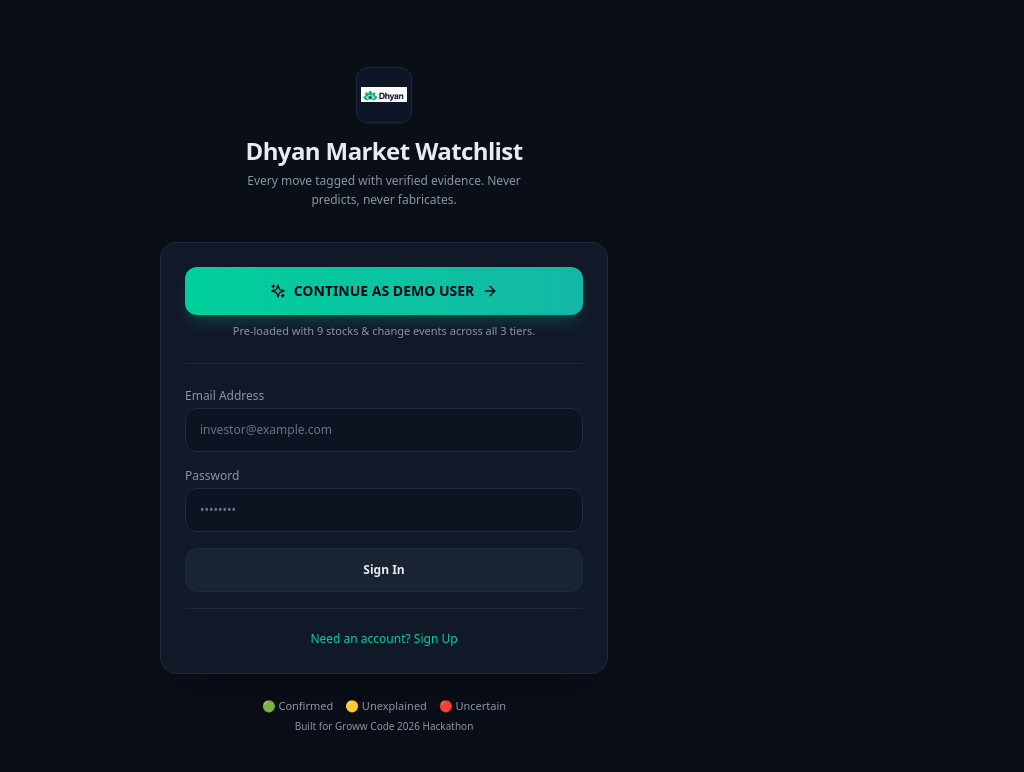
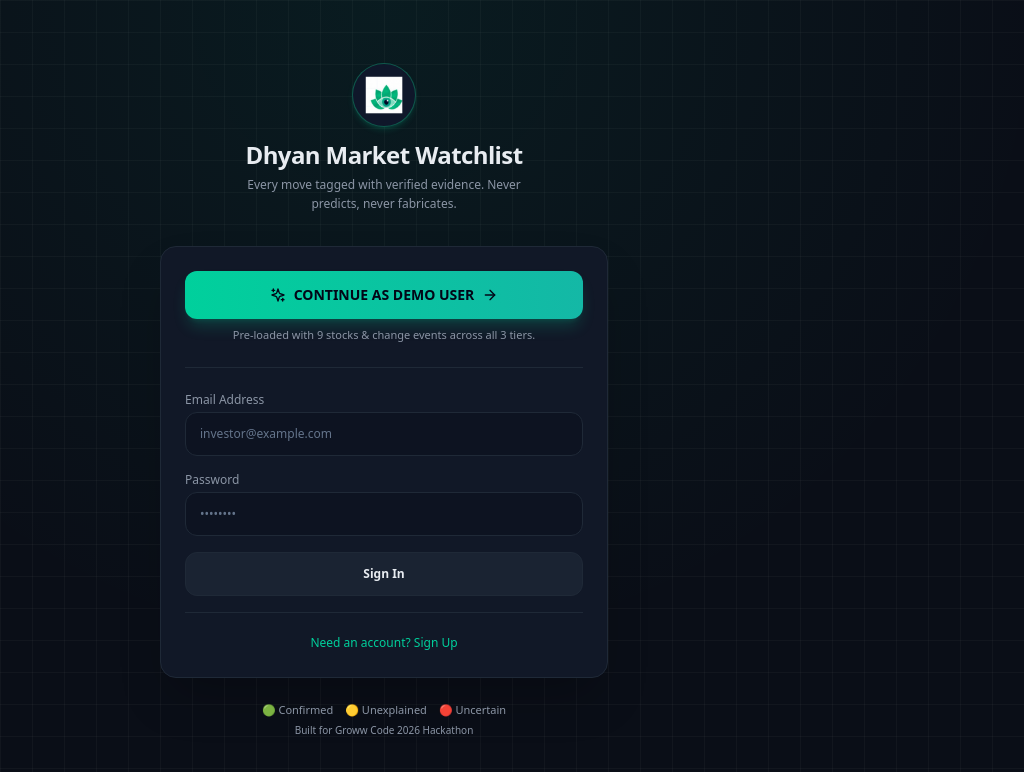
Before and after one commit to maanvi14/Dhyan-Smart-WatchList, a Next.js app in the folder frontend/: page /login in a window 1280 px wide. Shown: the top 772 px of the page, without its empty margins (256-1280 px from the left). Built offline with nearby package versions, Linux system fonts and the light colour scheme; no server answers.

Commit message:
feat: make Dhyan logo circular & larger, add Groww-style subtle fintech matrix background grid and ambient glow

```diff
--- a/frontend/src/app/globals.css
+++ b/frontend/src/app/globals.css
@@ -98,3 +98,21 @@
   background: var(--header-bg);
   border-color: var(--header-border);
 }
+
+/* Groww-inspired modern fintech grid & ambient glow */
+.bg-grid-fintech {
+  background-size: 32px 32px;
+  background-image:
+    linear-gradient(to right, rgba(0, 0, 0, 0.035) 1px, transparent 1px),
+    linear-gradient(to bottom, rgba(0, 0, 0, 0.035) 1px, transparent 1px);
+}
+
+.dark .bg-grid-fintech {
+  background-image:
+    linear-gradient(to right, rgba(255, 255, 255, 0.03) 1px, transparent 1px),
+    linear-gradient(to bottom, rgba(255, 255, 255, 0.03) 1px, transparent 1px);
+}
+
+.ambient-glow {
+  background: radial-gradient(circle at 50% 0%, rgba(0, 208, 156, 0.07) 0%, transparent 65%);
+}
--- a/frontend/src/app/login/page.tsx
+++ b/frontend/src/app/login/page.tsx
@@ -71,8 +71,9 @@
   };
 
   return (
-    <div className="min-h-screen bg-background text-foreground flex flex-col justify-center items-center p-4">
-      <div className="w-full max-w-md">
+    <div className="min-h-screen bg-background text-foreground flex flex-col justify-center items-center p-4 bg-grid-fintech relative overflow-hidden">
+      <div className="absolute inset-0 ambient-glow pointer-events-none" />
+      <div className="w-full max-w-md relative z-10">
 
         {/* Brand Header */}
         <div className="text-center mb-8">
--- a/frontend/src/app/page.tsx
+++ b/frontend/src/app/page.tsx
@@ -274,7 +274,8 @@
   }
 
   return (
-    <div className="min-h-screen bg-background text-foreground pb-16">
+    <div className="min-h-screen bg-background text-foreground pb-16 bg-grid-fintech relative">
+      <div className="absolute inset-0 ambient-glow pointer-events-none" />
       <Header
         watchlistId={user?.watchlistId}
         onToggleDebug={() => setShowDebug(!showDebug)}
--- a/frontend/src/app/since-last-checked/page.tsx
+++ b/frontend/src/app/since-last-checked/page.tsx
@@ -103,10 +103,11 @@
   };
 
   return (
-    <div className="min-h-screen bg-background text-foreground pb-16">
+    <div className="min-h-screen bg-background text-foreground pb-16 bg-grid-fintech relative">
+      <div className="absolute inset-0 ambient-glow pointer-events-none" />
       <Header watchlistId={user?.watchlistId} />
 
-      <main className="max-w-4xl mx-auto px-4 pt-4">
+      <main className="max-w-4xl mx-auto px-4 pt-4 relative z-10">
 
         {/* Back Link */}
         <div className="mb-4">
--- a/frontend/src/components/DhyanLogo.tsx
+++ b/frontend/src/components/DhyanLogo.tsx
@@ -3,22 +3,23 @@
 interface DhyanLogoProps {
   size?: "sm" | "md" | "lg" | "xl";
   className?: string;
+  useFullBanner?: boolean;
 }
 
-export function DhyanLogo({ size = "md", className = "" }: DhyanLogoProps) {
+export function DhyanLogo({ size = "md", className = "", useFullBanner = false }: DhyanLogoProps) {
   const dimensions = {
-    sm: "h-8 w-8",
-    md: "h-10 w-10",
-    lg: "h-14 w-14",
-    xl: "h-20 w-20",
+    sm: "h-10 w-10 p-1.5",
+    md: "h-12 w-12 p-2",
+    lg: "h-16 w-16 p-2.5",
+    xl: "h-20 w-20 p-3",
   };
 
   return (
     <div
-      className={`relative flex items-center justify-center rounded-xl bg-white/95 dark:bg-slate-900/90 border border-slate-200 dark:border-slate-800 shadow-sm shadow-emerald-500/10 p-1 transition-all duration-300 group-hover:shadow-brand-500/30 group-hover:scale-105 overflow-hidden ${dimensions[size]} ${className}`}
+      className={`relative flex items-center justify-center rounded-full bg-white dark:bg-slate-900 border border-emerald-500/30 dark:border-emerald-500/40 shadow-md shadow-brand-500/15 transition-all duration-300 group-hover:scale-105 group-hover:shadow-brand-500/30 group-hover:border-brand-500/60 overflow-hidden shrink-0 ${dimensions[size]} ${className}`}
     >
       <img
-        src="/dhyan-logo.png"
+        src={useFullBanner ? "/dhyan-logo.png" : "/dhyan-icon.png"}
         alt="Dhyan Logo"
         className="w-full h-full object-contain"
       />
```
Also changed, not shown: frontend/public/dhyan-icon.png (added).
